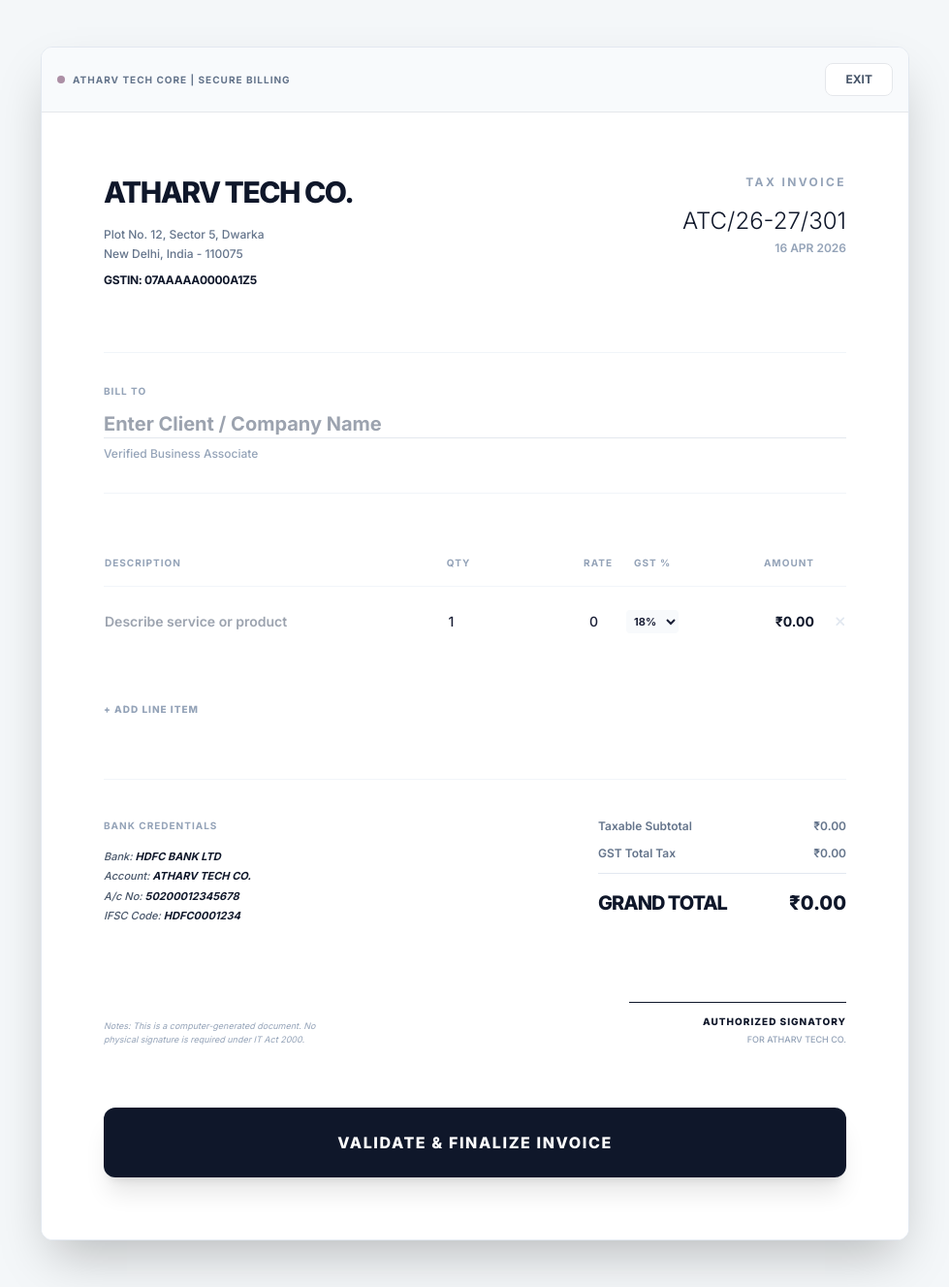
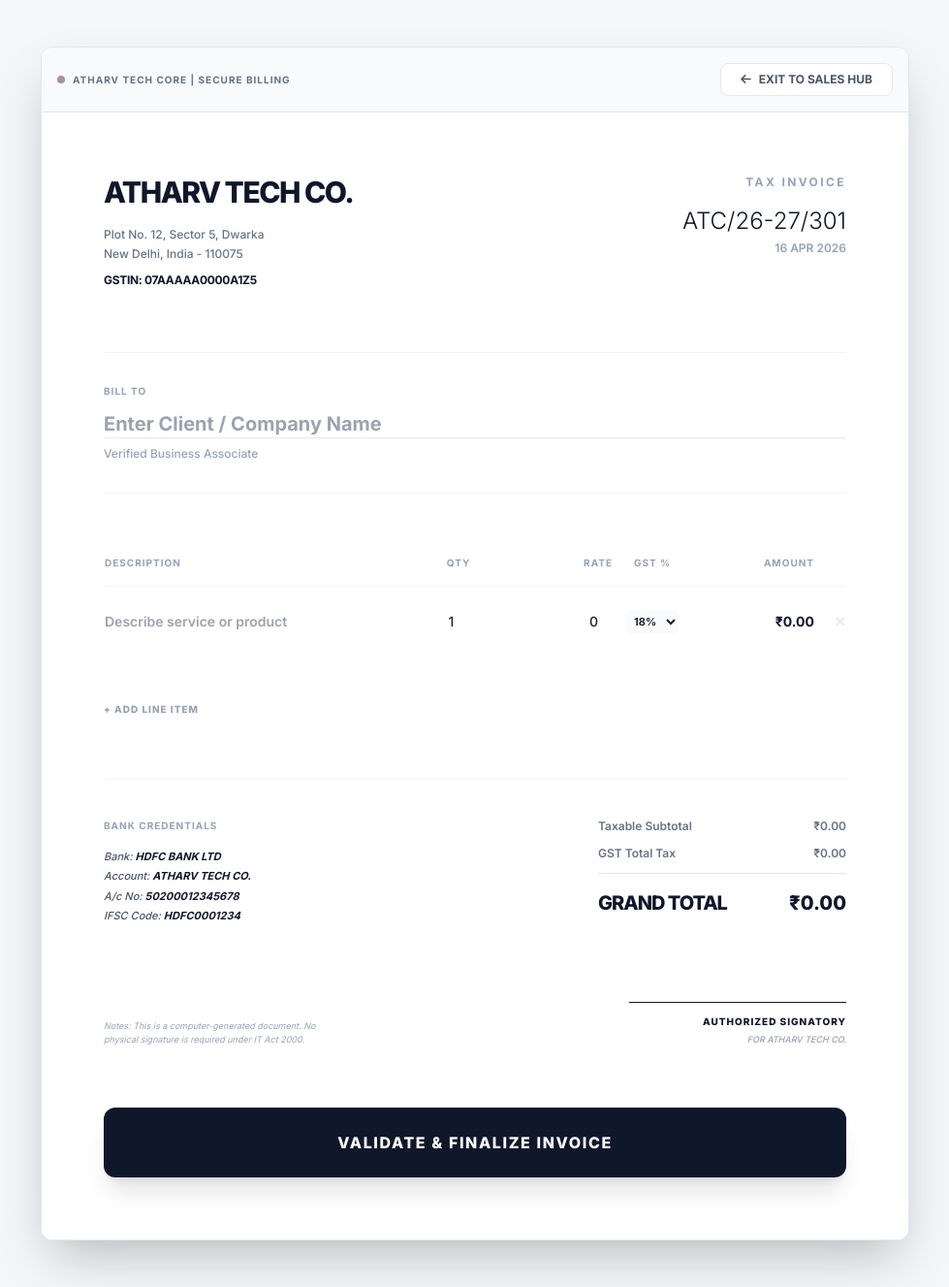
Before and after one commit to careatc1-pixel/A-SmartERP, a Flask app: page /sales/new in a window 1280 px wide. Shown: the whole page at 97% size, without its empty margins (150-1129 px from the left). Run offline with Flask 3, Linux system fonts and the light colour scheme; the visitor is signed in with stand-in values (Sample User, id 1); data that the repository does not hold is empty; some libraries are stand-ins or nearby versions.

Commit message:
Invoicing-ERP-Reset-Thu 04/16/2026-22:55:01.04

```diff
--- a/templates/sales_form.html
+++ b/templates/sales_form.html
@@ -12,11 +12,14 @@
         body { font-family: 'Inter', sans-serif; background: #f4f7f9; color: #1a1f36; }
 
         @media print {
+            @page {
+                size: auto;
+                margin: 0mm; /* Browser headers/footers hatane ke liye */
+            }
             .no-print { display: none !important; }
             body { background: white !important; padding: 0 !important; margin: 0 !important; }
             .invoice-shell { box-shadow: none !important; border: none !important; margin: 0 !important; width: 100% !important; max-width: 100% !important; }
-            @page { size: A4; margin: 1cm; }
-            .content-area { padding: 20px !important; }
+            .content-area { padding: 20mm !important; }
         }
         .input-clean { border-bottom: 1px solid #e3e8ee; transition: all 0.2s; }
         .input-clean:focus { border-bottom-color: #875A7B; }
@@ -35,7 +38,9 @@
                 <button @click="generatePDF()" x-show="isSaved" class="bg-slate-900 text-white px-5 py-2 rounded-lg font-bold text-xs shadow-lg hover:bg-black transition-all">
                     <i class="fa-solid fa-file-pdf mr-2"></i> DOWNLOAD PDF
                 </button>
-                <a href="/accounting" class="bg-white border px-5 py-2 rounded-lg font-bold text-xs text-slate-600 hover:bg-slate-50">EXIT</a>
+                <a href="/sales/hub" class="bg-white border px-5 py-2 rounded-lg font-bold text-xs text-slate-600 hover:bg-slate-50 transition-all flex items-center gap-2">
+                    <i class="fa-solid fa-arrow-left"></i> EXIT TO SALES HUB
+                </a>
             </div>
         </div>
 
@@ -138,7 +143,7 @@
                 </div>
                 <div class="text-right border-t border-slate-900 w-56 pt-3">
                     <p class="text-[10px] font-black uppercase tracking-widest text-slate-900">Authorized Signatory</p>
-                    <p class="text-[9px] font-medium text-slate-400 mt-1 uppercase">For Atharv Tech Co.</p>
+                    <p class="text-[9px] font-medium text-slate-400 mt-1 uppercase italic">For Atharv Tech Co.</p>
                 </div>
             </div>
 
@@ -153,7 +158,6 @@
         function invoiceSystem() {
             return {
                 clientName: '',
-                // UNIQUE COUNTER LOGIC ADDED HERE
                 invNo: 'ATC/26-27/' + String(Math.floor(Date.now() / 1000)).slice(-3),
                 invoiceDate: new Date().toLocaleDateString('en-GB', {day:'2-digit', month:'short', year:'numeric'}),
                 items: [{ name: '', qty: 1, price: 0, gstSlab: 18 }],
@@ -171,13 +175,10 @@
                     this.total = this.subtotal + this.totalGst;
                 },
 
-                generatePDF() {
-                    window.print();
-                },
+                generatePDF() { window.print(); },
 
                 async saveAndLock() {
                     if(!this.clientName) return alert('Customer Name is required!');
-
                     try {
                         const response = await fetch('/api/save-sale', {
                             method: 'POST',
@@ -189,9 +190,7 @@
                                 gst: this.totalGst
                             })
                         });
-
                         const result = await response.json();
-
                         if(response.ok) {
                             this.isSaved = true;
                             alert('Cloud Sync Complete! You can now download the PDF.');
```
